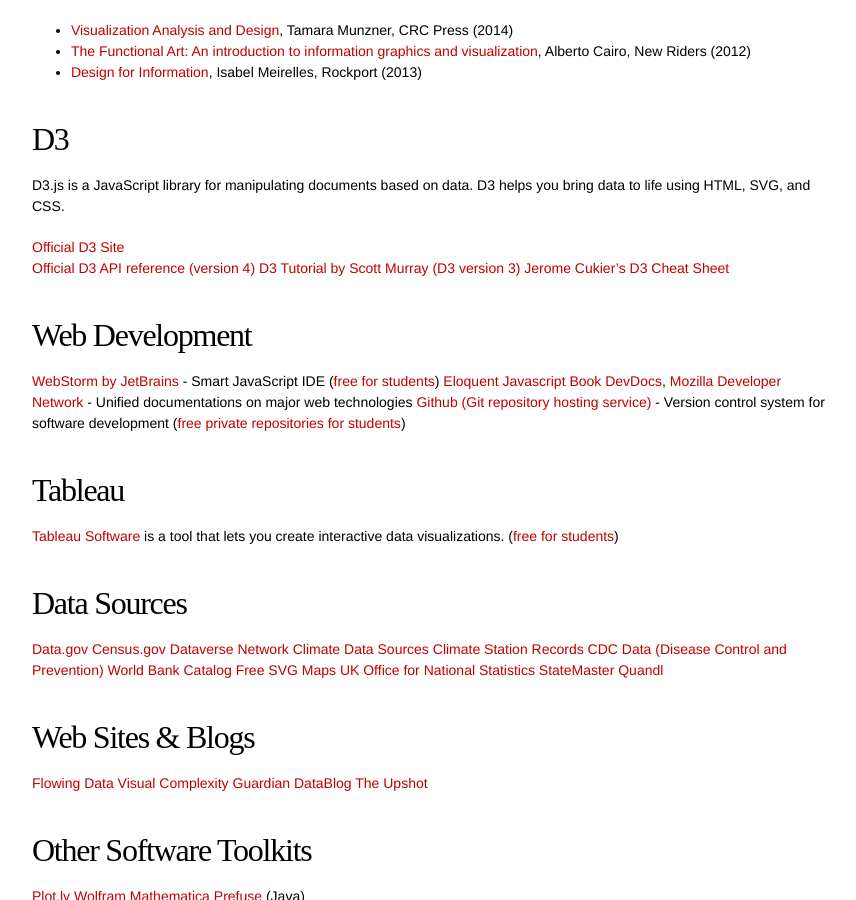
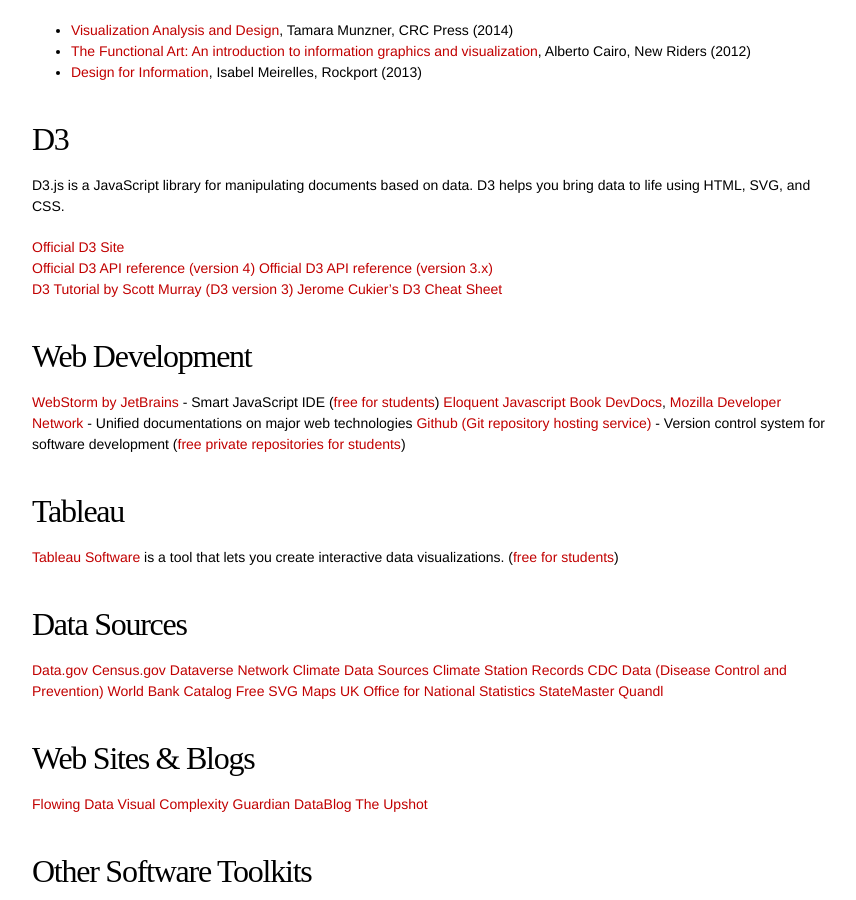
Before and after one commit to CS171/2017, a Jekyll site: the page built from resources.md, in a window 1280 px wide and 900 px high, scrolled down 457 px. Shown: the whole window, without its empty margins (208-1064 px from the left). Built offline with Jekyll 4.4.1, drawn with Linux system fonts in a browser that asks for light colours; some web fonts are replaced.

Commit message:
Update resources.md

```diff
--- a/resources.md
+++ b/resources.md
@@ -25,6 +25,7 @@ D3.js is a JavaScript library for manipulating documents based on data. D3 helps
 
 [Official D3 Site](http://d3js.org/)
 [Official D3 API reference (version 4)](https://github.com/d3/d3/blob/master/API.md)
+[Official D3 API reference (version 3.x)](https://github.com/d3/d3-3.x-api-reference/blob/master/API-Reference.md)
 [D3 Tutorial by Scott Murray (D3 version 3)](http://alignedleft.com/tutorials/d3/)
 [Jerome Cukier's D3 Cheat Sheet](http://www.jeromecukier.net/wp-content/uploads/2012/10/d3-cheat-sheet.pdf)
 
```
